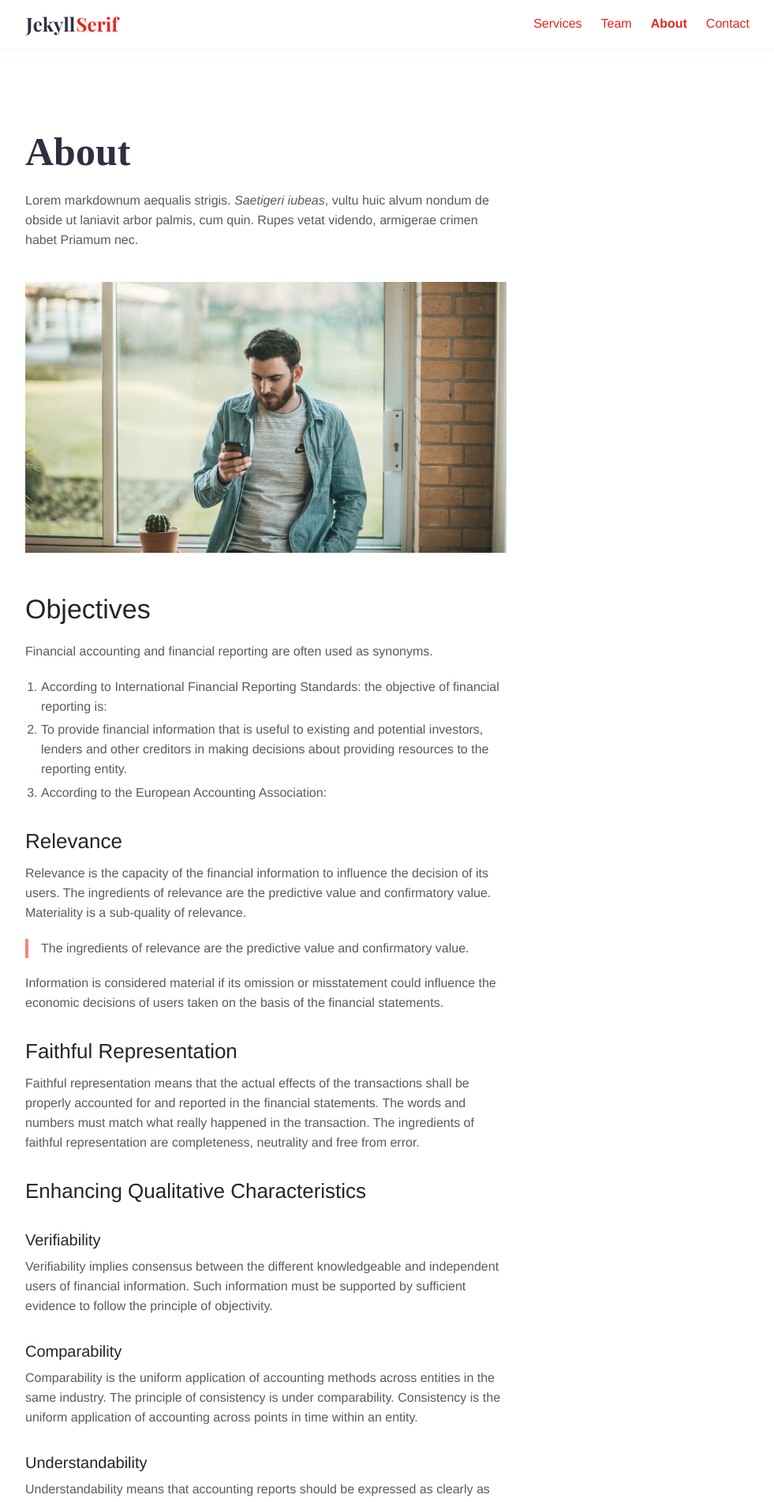
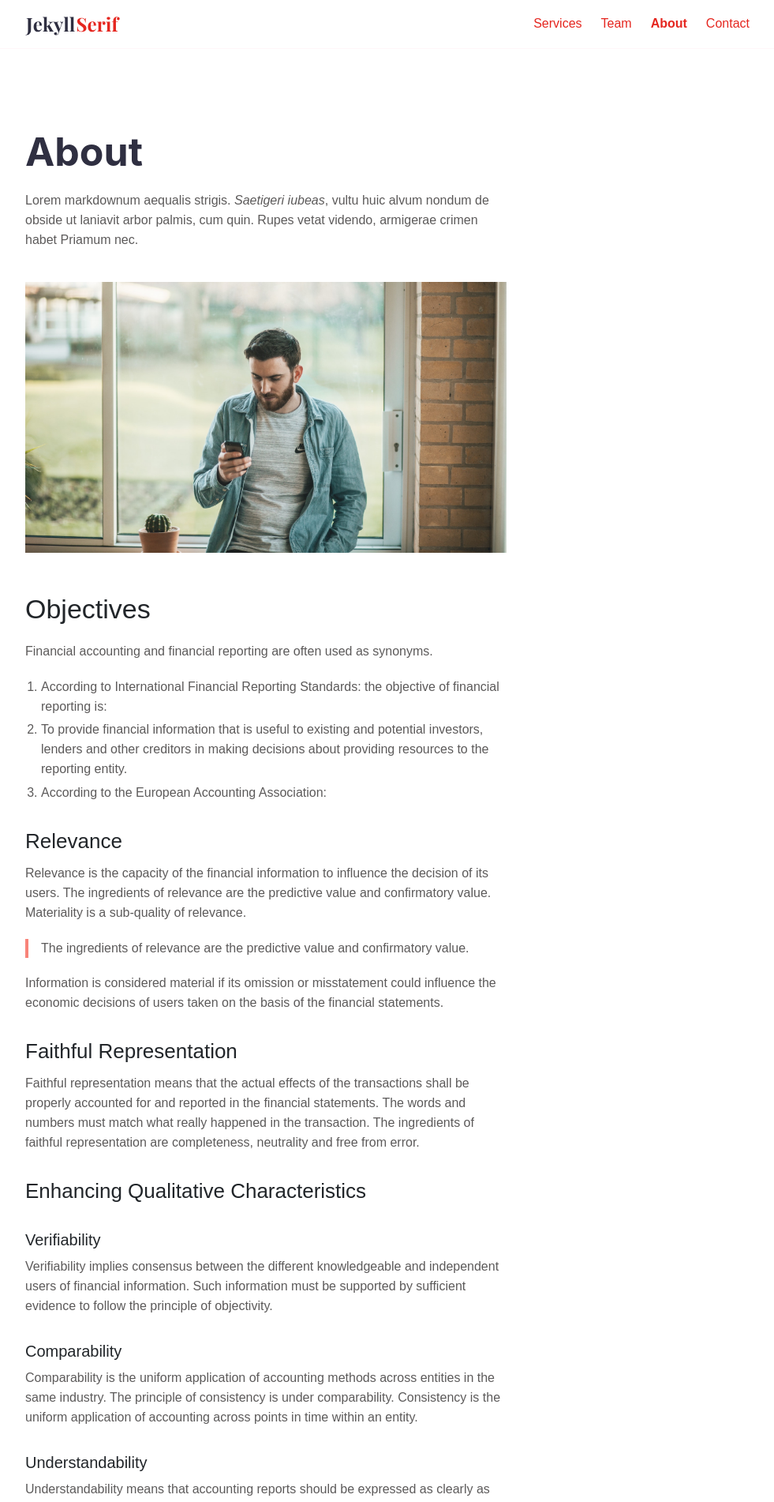
Before and after one commit to spmwtech/SPMWtech, a Jekyll site: the page built from about.md, in a window 1280 px wide. Shown: the top 1902 px of the page at 79% size, without its empty margins (143-1124 px from the left). Built offline with Jekyll 4.4.1, drawn with Linux system fonts in a browser that asks for light colours.

Commit message:
Update style.scss

```diff
--- a/assets/css/style.scss
+++ b/assets/css/style.scss
@@ -17,8 +17,8 @@ $link-hover-color: lighten($primary, 10%);
 $link-hover-decoration: underline;
 
 // Fonts
-$font-family-base: Helvetica, Arial, sans-serif, -apple-system;
-$font-family-heading: "Playfair Display", serif, -apple-system;
+$font-family-base: Circular-Std Font, Arial, sans-serif, -apple-system;
+$font-family-heading: "CircularStd-Bold", Circular Std Bold, -apple-system;
 
 // Footer
 $footer-background-color: $primary;
@@ -54,7 +54,7 @@ $sub-footer-text-color: $white;
 @import "components/strip";
 @import "components/feature";
 @import "components/social";
-// @import "components/fonts"; // Uncomment this line to self host font
+@import "components/fonts"; // Uncomment this line to self host font
 
 // Pages
 @import "pages/page-home";
```
